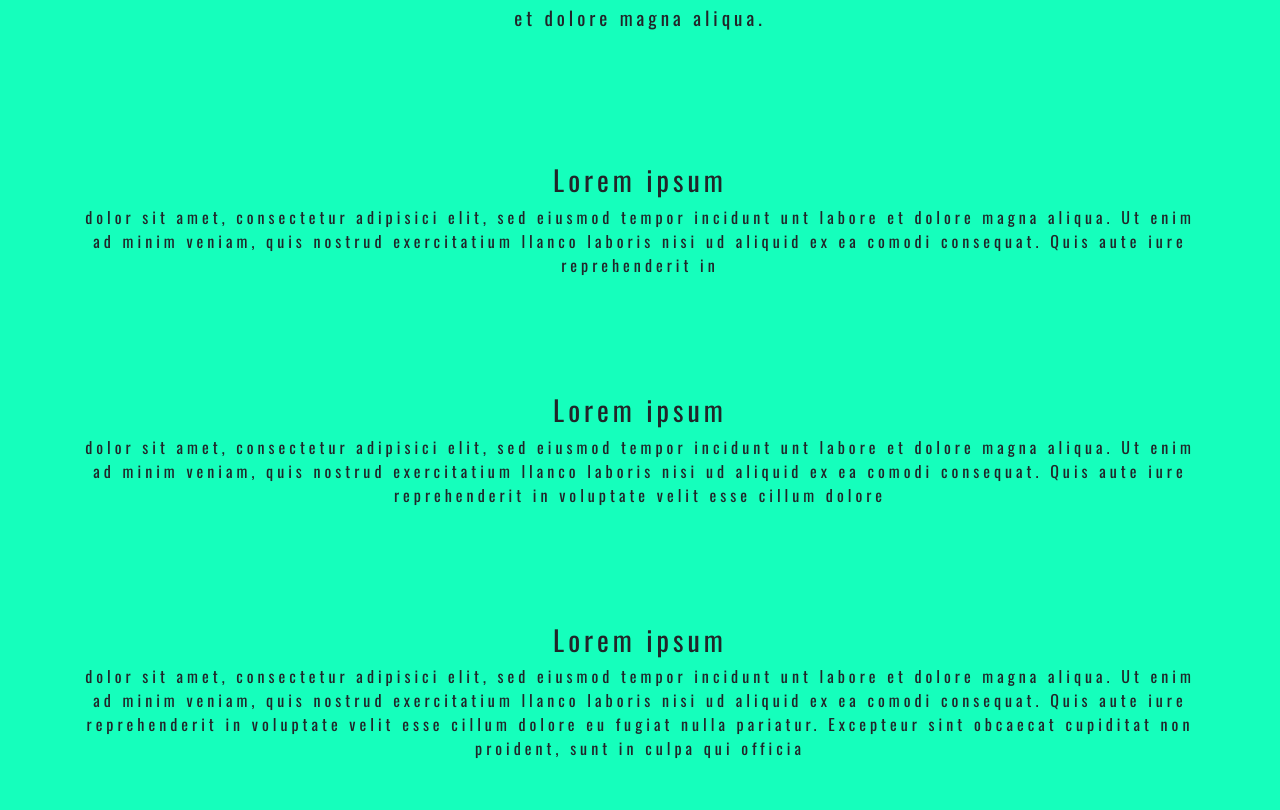
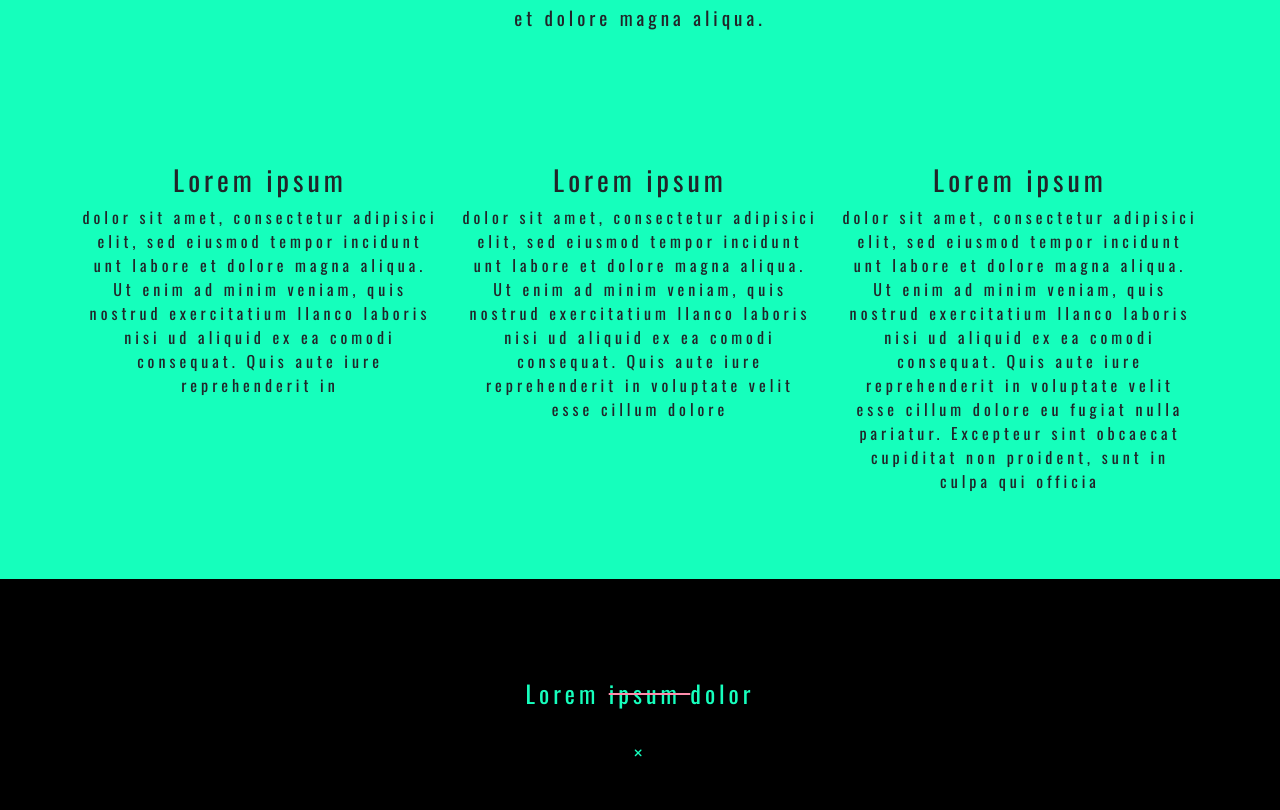
Before and after one commit to MariaDelMar23/202204-W1CHWE-elias-heresi-mariadelmar-cegarra, a website: page about.html in a window 1280 px wide. Shown: the part 450-1260 px from the top of the page. Drawn offline with nearby package versions, Linux system fonts and the light colour scheme; files that its build step writes are made by us from their sources.

Commit message:
Arranged text in about page

```diff
--- a/about.html
+++ b/about.html
@@ -61,7 +61,7 @@
           </div>
           <div class="container">
             <div class="row">
-              <div class="col-12 main-text__section">
+              <div class="col-12 col-md-4 main-text__section">
                 <h3>Lorem ipsum</h3>
                 <p>
                   dolor sit amet, consectetur adipisici elit, sed eiusmod tempor
@@ -71,7 +71,7 @@
                   in
                 </p>
               </div>
-              <div class="col-12 main-text__section">
+              <div class="col-12 col-md-4 main-text__section">
                 <h3>Lorem ipsum</h3>
                 <p>
                   dolor sit amet, consectetur adipisici elit, sed eiusmod tempor
@@ -81,7 +81,7 @@
                   in voluptate velit esse cillum dolore
                 </p>
               </div>
-              <div class="col-12 main-text__section">
+              <div class="col-12 col-md-4 main-text__section">
                 <h3>Lorem ipsum</h3>
                 <p>
                   dolor sit amet, consectetur adipisici elit, sed eiusmod tempor
```
